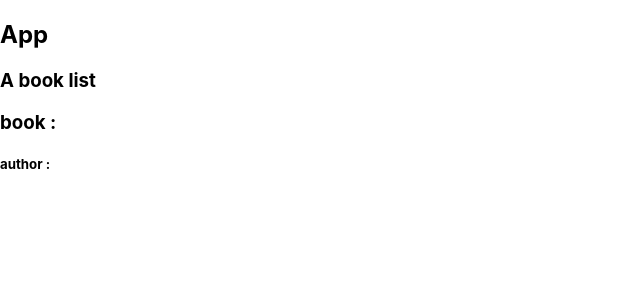
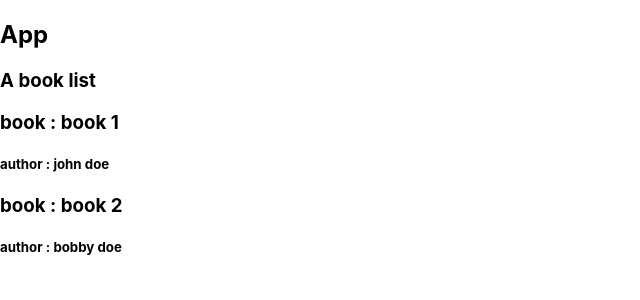
Before and after one commit to Quangnguyenz/class-based-components, a React (Create React App) app: page / in a window 1280 px wide. Shown: the top 300 px of the page, without its empty margins (0-640 px from the left). Built offline with nearby package versions, Linux system fonts and the light colour scheme.

Commit message:
class based components

```diff
--- a/src/Book.js
+++ b/src/Book.js
@@ -1,12 +1,15 @@
 import React, { Component } from 'react'
+
+
 
 export default class Book extends Component {
     render() {
-        console.log(this.props)
+        // console.log(this.props)
+        const { book, author } = this.props.book;
         return (
             <article>
-                <h3>book :{ }</h3>
-                <h5>author :</h5>
+                <h3>book : {book}</h3>
+                <h5>author : {author}</h5>
             </article>
         )
     }
--- a/src/Booklist.js
+++ b/src/Booklist.js
@@ -1,11 +1,24 @@
 import React, { Component } from 'react'
 import Book from "./Book";
 export default class Booklist extends Component {
+
+    books = [
+        {
+            book: "book 1",
+            author: "john doe"
+        },
+        {
+            book: "book 2",
+            author: "bobby doe"
+        }
+    ];
+
     render() {
         return (
             <section>
                 <h1>A book list</h1>
-                <Book />
+                <Book book={this.books[0]} />
+                <Book book={this.books[1]} />
             </section>
         )
     }
```
